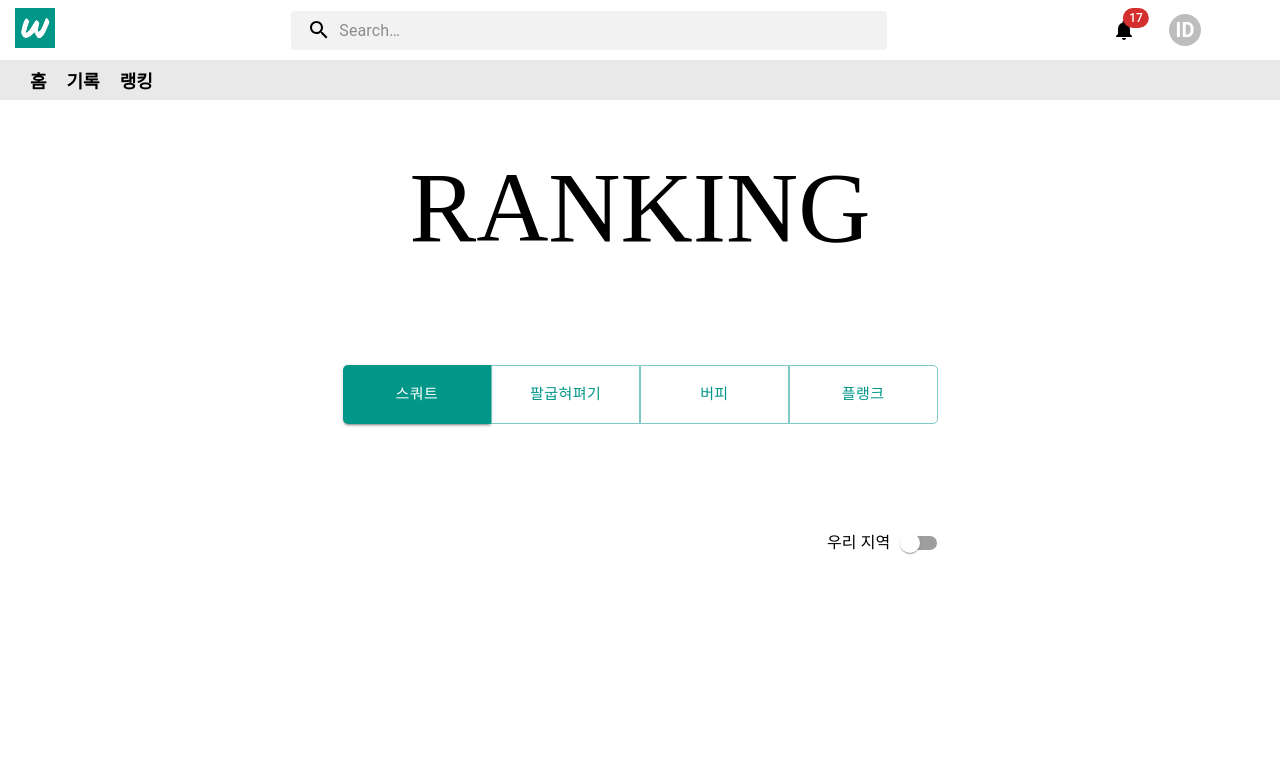
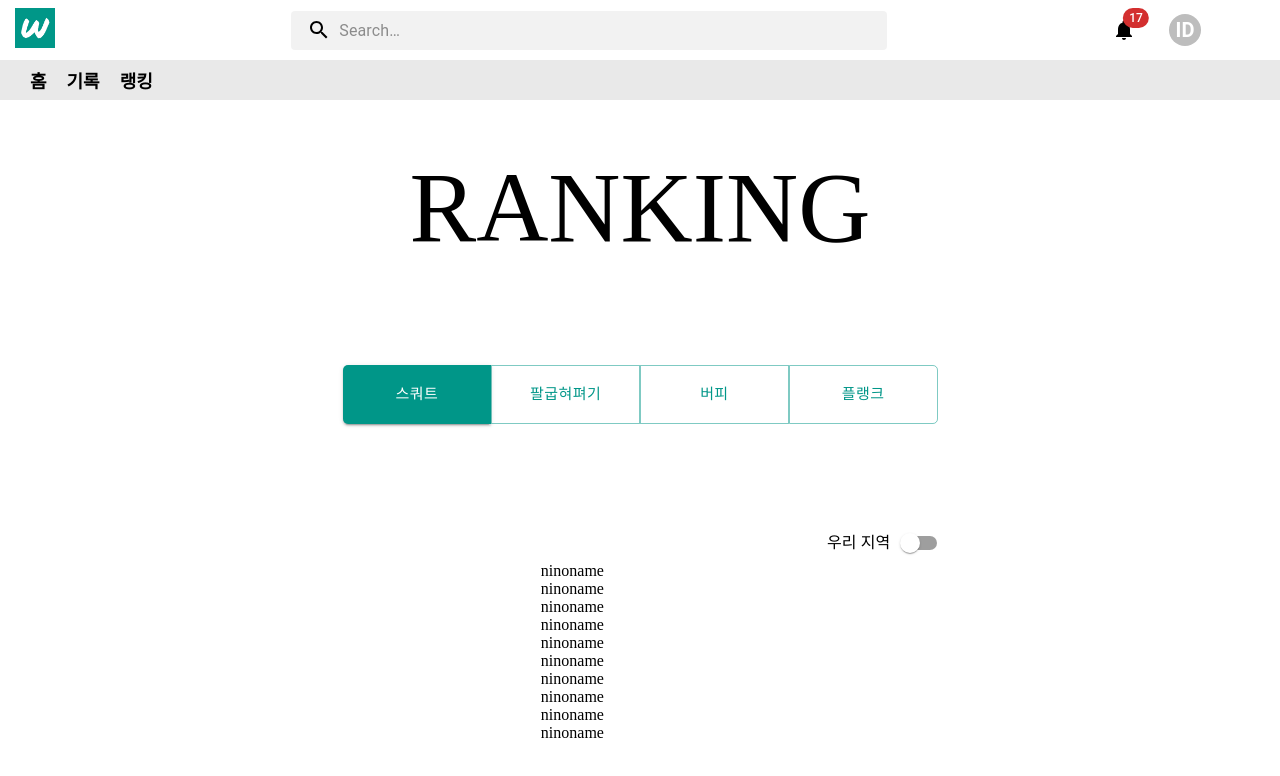
Before and after one commit to OhHyerin/WE-TNESS, a React (Create React App) app in the folder frontend/: page /ranking in a window 1280 px wide. Shown: the top 776 px of the page. Built offline with nearby package versions, Linux system fonts and the light colour scheme; no server answers; sample sign-in values are in the browser's storage.

Commit message:
test: rank페이지 testitem 생성

```diff
--- a/frontend/src/api/index.js
+++ b/frontend/src/api/index.js
@@ -1,4 +1,4 @@
-export const API_BASE_URL = 'https://i7a205.p.ssafy.io:5000/api';
+export const API_BASE_URL = 'http://localhost:5000/api';
 
 const USER_URL = '/user';
 const RANK_URL = '/rank';
--- a/frontend/src/components/rank/RankList.jsx
+++ b/frontend/src/components/rank/RankList.jsx
@@ -1,6 +1,7 @@
 import { useSelector } from 'react-redux';
 import styled from 'styled-components';
 import { Link } from 'react-router-dom';
+import { Grid } from '@mui/material';
 
 const NoRankBox = styled.div`
   display: flex;
@@ -20,8 +21,8 @@ export default function RankList({ isRegion }) {
 
   return (
     <div>
-      {ranksLength ? (
-        ranks.map((user, i) => <RankItem key={i} user={user} />)
+      {testRanks.length ? (
+        testRanks.map((user, i) => <RankItem key={i} user={user} />)
       ) : message === 'NO_GUGUN_INFO' ? (
         <NoRankBox>
           <div>지역정보 없음</div>
@@ -37,10 +38,73 @@ export default function RankList({ isRegion }) {
 
 function RankItem({ user }) {
   return (
-    <div>
-      <p>{user.rank}</p>
-      <p>{user.nickname}</p>
-      <p>{user.calories}</p>
-    </div>
+    <Grid container>
+      <Grid xs={4}>{user.rank}</Grid>
+      <Grid xs={4}>{user.userNickname}</Grid>
+      <Grid xs={4}>{user.calories}</Grid>
+    </Grid>
   );
 }
+
+const testRanks = [
+  {
+    userNickname: 'ninoname',
+    address: null,
+    calorie: 500.0,
+    date: '2022-08-08',
+  },
+  {
+    userNickname: 'ninoname',
+    address: null,
+    calorie: 500.0,
+    date: '2022-08-08',
+  },
+  {
+    userNickname: 'ninoname',
+    address: null,
+    calorie: 400.0,
+    date: '2022-08-08',
+  },
+  {
+    userNickname: 'ninoname',
+    address: null,
+    calorie: 400.0,
+    date: '2022-08-08',
+  },
+  {
+    userNickname: 'ninoname',
+    address: null,
+    calorie: 300.0,
+    date: '2022-08-08',
+  },
+  {
+    userNickname: 'ninoname',
+    address: null,
+    calorie: 300.0,
+    date: '2022-08-08',
+  },
+  {
+    userNickname: 'ninoname',
+    address: null,
+    calorie: 200.0,
+    date: '2022-08-08',
+  },
+  {
+    userNickname: 'ninoname',
+    address: null,
+    calorie: 200.0,
+    date: '2022-08-08',
+  },
+  {
+    userNickname: 'ninoname',
+    address: null,
+    calorie: 100.0,
+    date: '2022-08-08',
+  },
+  {
+    userNickname: 'ninoname',
+    address: null,
+    calorie: 100.0,
+    date: '2022-08-08',
+  },
+];
--- a/frontend/src/features/rank/RankSlice.js
+++ b/frontend/src/features/rank/RankSlice.js
@@ -6,6 +6,7 @@ import setConfig from '../authHeader';
 const fetchRankList = createAsyncThunk('fetchRankList', async (payload, { rejectWithValue }) => {
   try {
     const res = await axios.post(api.fetchRankList(), payload, setConfig());
+    console.log(res.data);
     return res.data;
   } catch (err) {
     return rejectWithValue(err.response.data);
--- a/frontend/src/features/room/RoomSlice.js
+++ b/frontend/src/features/room/RoomSlice.js
@@ -124,7 +124,6 @@ export const RoomSlice = createSlice({
       state.isSearched = action.payload;
     },
     setIsRoom: (state, action) => {
-      console.log(action.payload);
       state.isRoom = action.payload;
     },
     setNowRoom: (state, action) => {
```
Also changed, not shown: frontend/src/setupProxy.js (deleted, +0 -11 lines).
